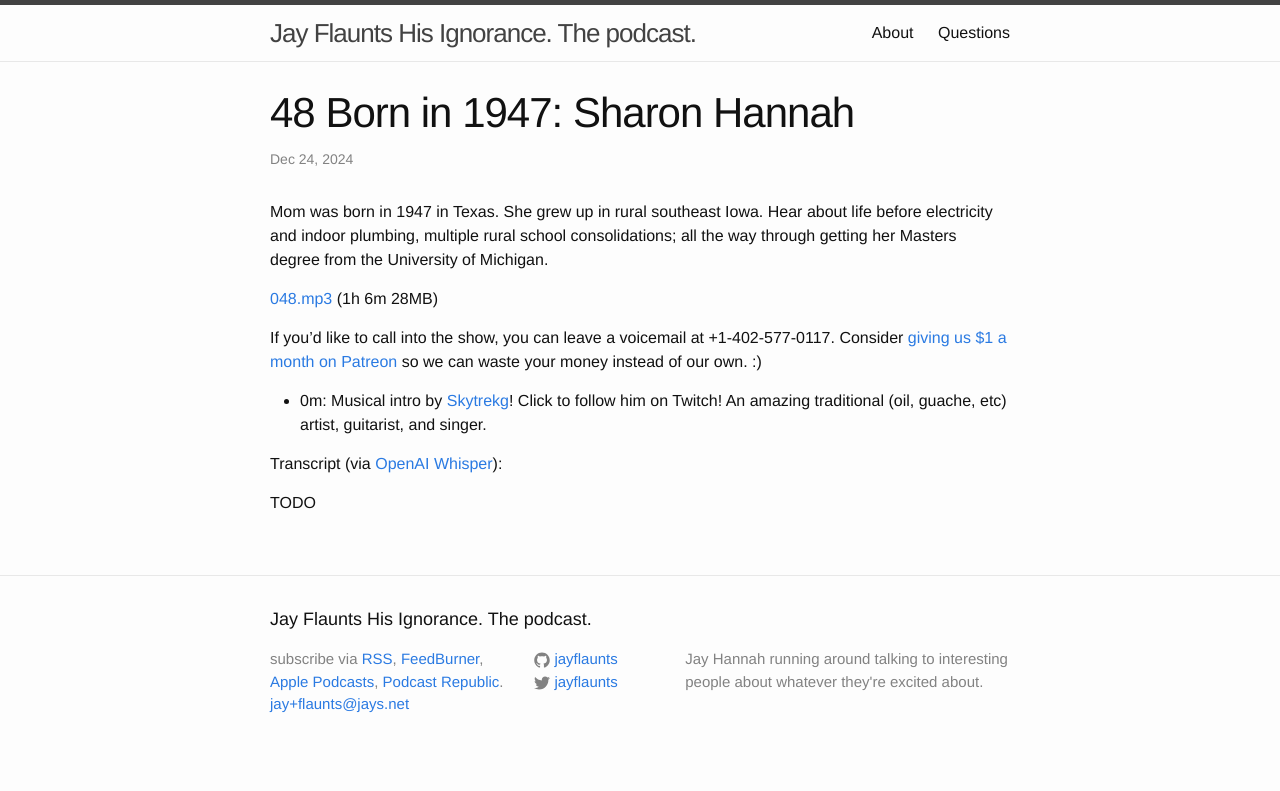
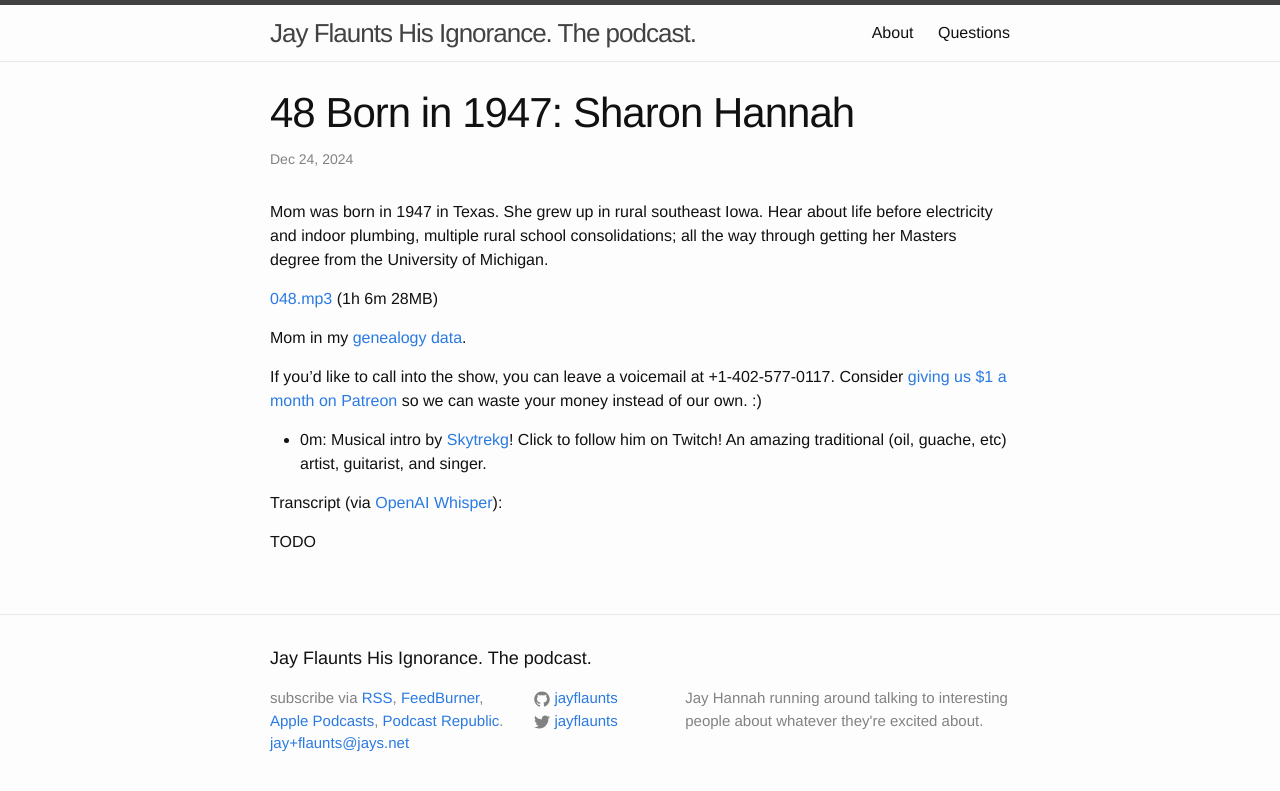
Before and after one commit to jhannah/jayflaunts, a Jekyll site: the page built from _posts/2024-12-23-1947-sharon.md, in a window 1280 px wide. Shown: the top 791 px of the page. Built offline with Jekyll 4.4.1, drawn with Linux system fonts in a browser that asks for light colours.

Commit message:
link to my genealogy data

```diff
--- a/_posts/2024-12-23-1947-sharon.md
+++ b/_posts/2024-12-23-1947-sharon.md
@@ -16,6 +16,8 @@ degree from the University of Michigan.
 
 <a href="{{site.storage_url}}/048.mp3" target="_blank">048.mp3</a> (1h 6m 28MB)
 
+Mom in my [genealogy data](http://jays.net/genealogy/static-site/I1264.html).
+
 If you'd like to call into the show, you can leave a voicemail at +1-402-577-0117.
 Consider [giving us $1 a month on Patreon](https://www.patreon.com/jayflaunts)
 so we can waste your money instead of our own. :)
```
